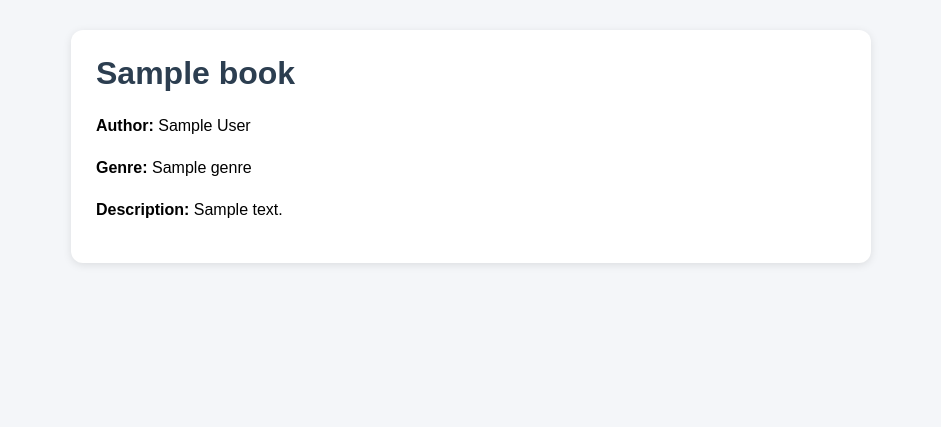
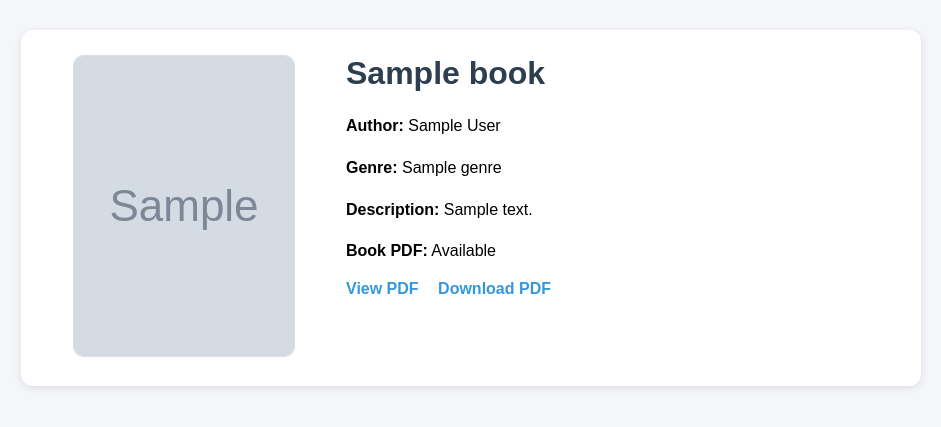
Before and after one commit to Savikhya/Book_Hive, a Django app: template BookhiveProject/myapp/templates/book_detail.html in a window 1280 px wide. Shown: the part 48-475 px from the top of the page, without its empty margins (169-1110 px from the left). Run offline with Django 4.2, Linux system fonts and the light colour scheme; the template is opened without the code that fills it: most values are stand-ins (such as "Sample title", 1, 10 or a date in 2020); grey boxes marked "Sample" are stand-in pictures.

Commit message:
Updated admin.py and book_detail.html

```diff
--- a/BookhiveProject/myapp/templates/book_detail.html
+++ b/BookhiveProject/myapp/templates/book_detail.html
@@ -11,33 +11,86 @@
             margin: 0;
             padding: 0;
         }
+
         .navbar {
             background-color: #2c3e50;
             color: white;
             padding: 15px 30px;
         }
+
         .navbar a {
             color: white;
             text-decoration: none;
             font-weight: bold;
         }
+
         .container {
             width: 80%;
-            max-width: 800px;
+            max-width: 900px;
             margin: 30px auto;
         }
+
         .card {
             background: white;
             padding: 25px;
             border-radius: 12px;
             box-shadow: 0 2px 8px rgba(0,0,0,0.1);
+            display: flex;
+            gap: 25px;
+            align-items: flex-start;
+            flex-wrap: wrap;
         }
+
+        .cover-section {
+            flex: 1;
+            min-width: 220px;
+            text-align: center;
+        }
+
+        .details-section {
+            flex: 2;
+            min-width: 280px;
+        }
+
+        .book-cover {
+            width: 220px;
+            height: 300px;
+            object-fit: cover;
+            border-radius: 10px;
+            border: 1px solid #ddd;
+        }
+
+        .no-cover {
+            width: 220px;
+            height: 300px;
+            display: flex;
+            align-items: center;
+            justify-content: center;
+            border: 1px solid #ddd;
+            border-radius: 10px;
+            background: #f0f0f0;
+            color: #666;
+            margin: 0 auto;
+        }
+
         h1 {
             margin-top: 0;
             color: #2c3e50;
         }
+
         p {
             line-height: 1.6;
+        }
+
+        .pdf-links a {
+            margin-right: 15px;
+            color: #3498db;
+            font-weight: bold;
+            text-decoration: none;
+        }
+
+        .pdf-links a:hover {
+            text-decoration: underline;
         }
     </style>
 </head>
@@ -48,10 +101,32 @@
 
     <div class="container">
         <div class="card">
-            <h1>{{ book.title }}</h1>
-            <p><strong>Author:</strong> {{ book.author }}</p>
-            <p><strong>Genre:</strong> {{ book.genre.name }}</p>
-            <p><strong>Description:</strong> {{ book.description }}</p>
+
+            <div class="cover-section">
+                {% if book.cover_image %}
+                    <img src="{{ book.cover_image.url }}" alt="{{ book.title }}" class="book-cover">
+                {% else %}
+                    <div class="no-cover">No Cover Image</div>
+                {% endif %}
+            </div>
+
+            <div class="details-section">
+                <h1>{{ book.title }}</h1>
+                <p><strong>Author:</strong> {{ book.author }}</p>
+                <p><strong>Genre:</strong> {{ book.genre.name }}</p>
+                <p><strong>Description:</strong> {{ book.description }}</p>
+
+                {% if book.book_pdf %}
+                    <p><strong>Book PDF:</strong> Available</p>
+                    <div class="pdf-links">
+                        <a href="{{ book.book_pdf.url }}" target="_blank">View PDF</a>
+                        <a href="{% url 'download_book_pdf' book.id %}">Download PDF</a>
+                    </div>
+                {% else %}
+                    <p><strong>Book PDF:</strong> Not uploaded</p>
+                {% endif %}
+            </div>
+
         </div>
     </div>
 </body>
```
Also changed, not shown: BookhiveProject/myapp/admin.py (+11 -1 lines).
